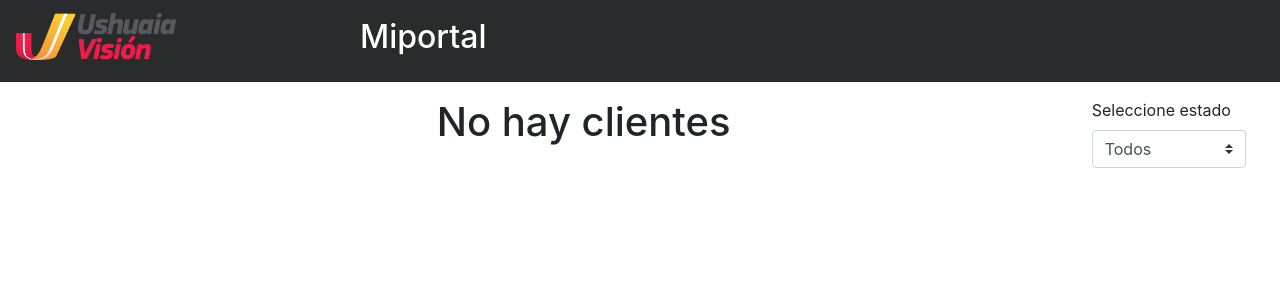
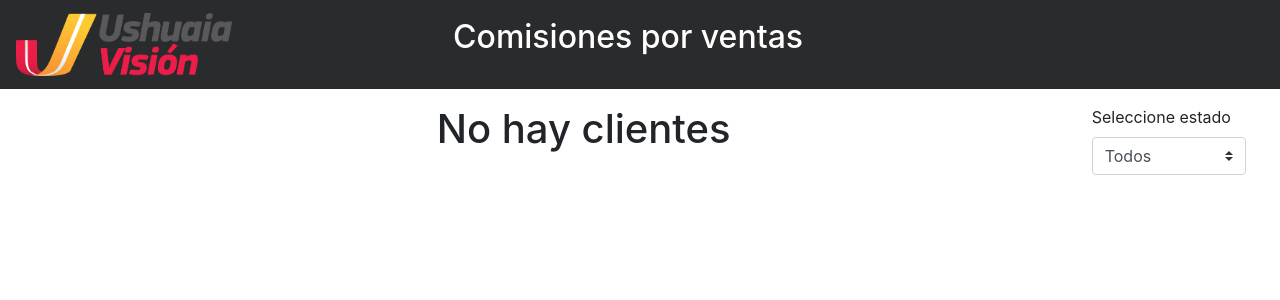
Before and after one commit to manuel14/techrank, a Django app: page /web/historial/ in a window 1280 px wide. Shown: the top 300 px of the page. Run offline with Django 3.2, Linux system fonts and the light colour scheme; data that the repository does not hold is empty; parts of the project's set-up code (start-up, migrations or seed data) failed here and were passed over; some libraries are stand-ins or nearby versions.

Commit message:
Corregido titulo

```diff
--- a/web/templates/web/base.html
+++ b/web/templates/web/base.html
@@ -20,7 +20,7 @@
                 </a>
             </div>
             <div class="col-3 offset-2">
-                <h1 style="font-size:32px;" class="navbar-brand">Miportal</h1>
+                <h1 style="font-size:32px;" class="navbar-brand">Comisiones por ventas</h1>
             </div>
         </div>
 	{% if user.is_authenticated %}
```
